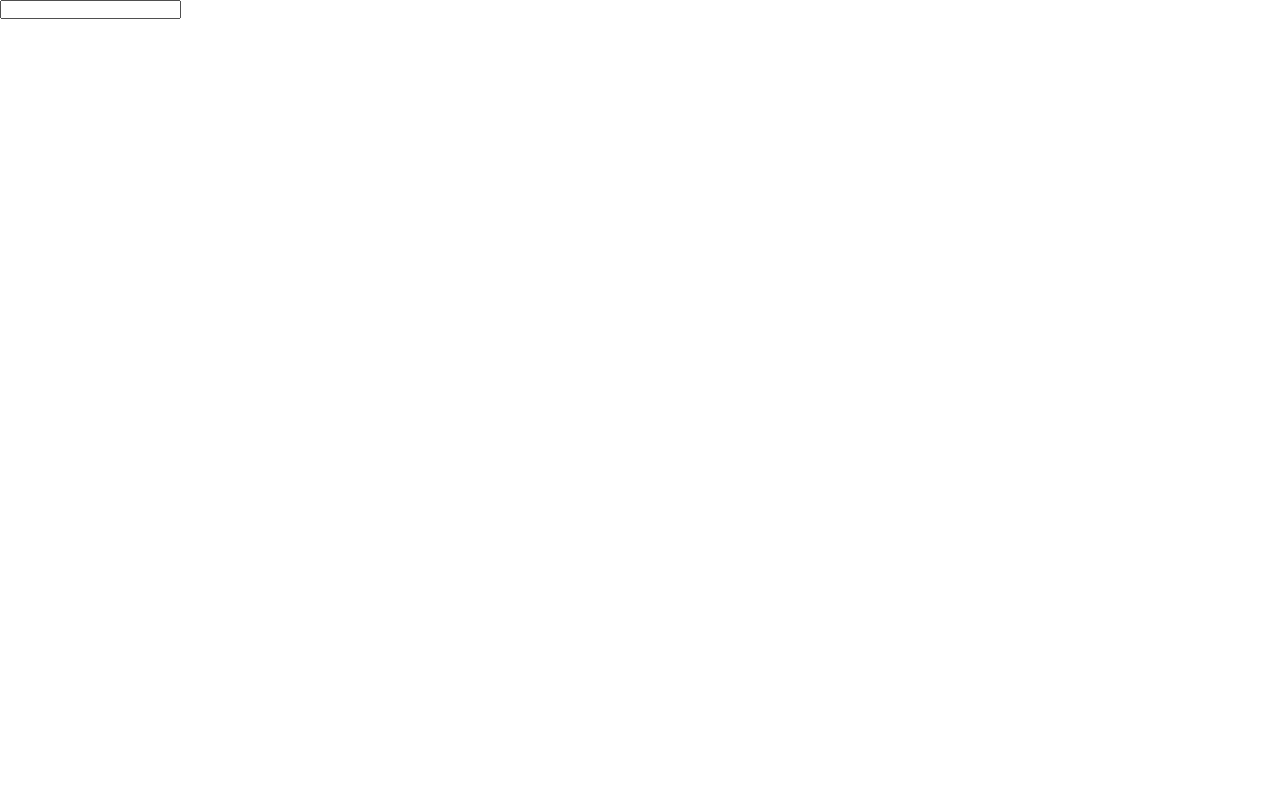
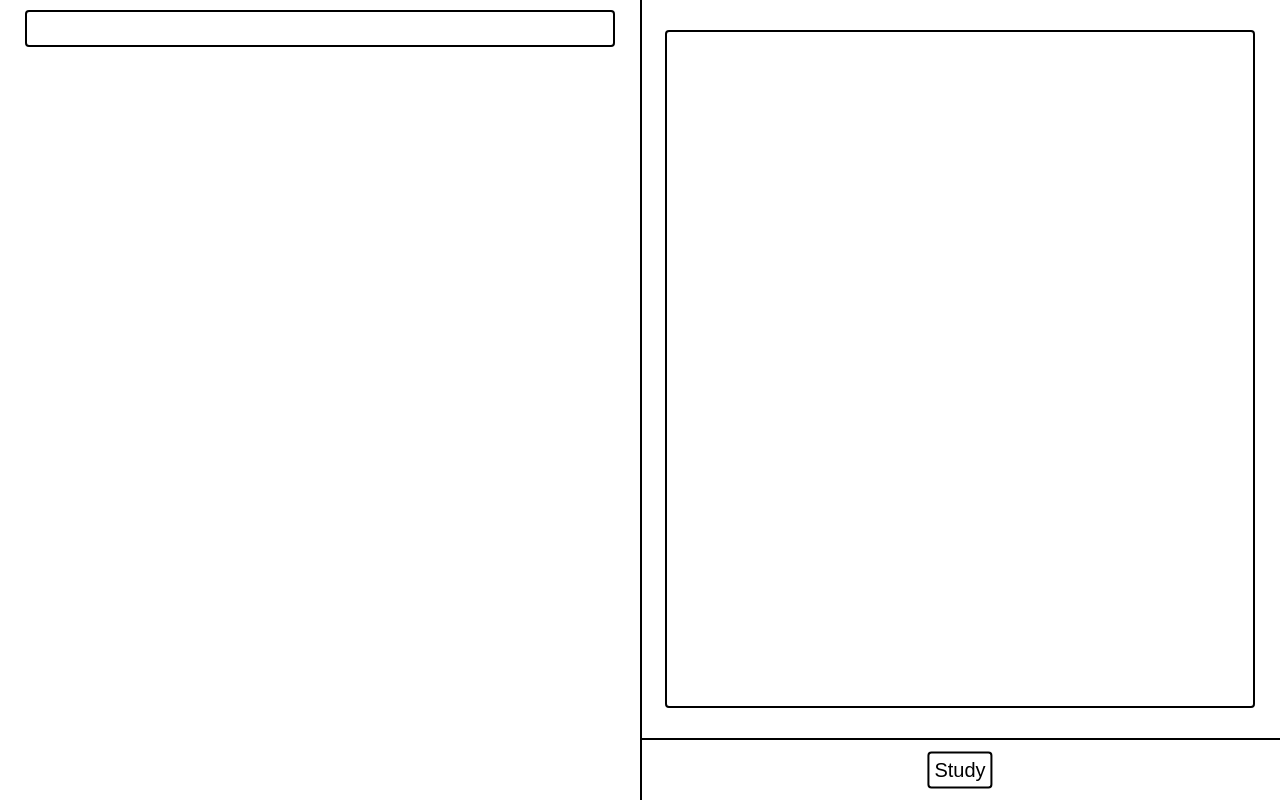
Before and after one commit to Quinteract/xenon-flashcards, a SvelteKit app: page /edit in a window 1280 px wide. Built offline with nearby package versions, Linux system fonts and the light colour scheme.

Commit message:
Finished basic UI

```diff
--- a/src/routes/+page.svelte
+++ b/src/routes/+page.svelte
@@ -60,7 +60,7 @@ h2 {
 }
 
 #edit:active {
-    background-color: lightgray;
+    background-color: gray;
 }
 
 #wrong {
--- a/src/routes/edit/+page.svelte
+++ b/src/routes/edit/+page.svelte
@@ -5,8 +5,88 @@
 </script>
 
 <div id="browser">
-    <input id="query">
+    <input id="query" autocomplete="off">
 </div>
 <div id="editor">
-    {card}
+    <div id="notecontainer">
+        <textarea id="note"></textarea>
+    </div>
+    <div id="toolbar">
+        <a href="/">
+            <button id="study">Study</button>
+        </a>
+    </div>
 </div>
+
+<style>
+    #browser {
+        position: absolute;
+        left: 0;
+        width: 50%;
+        height: 100%;
+        border-right: 2px solid black;
+        text-align: center;
+    }
+
+    #query {
+        width: 90%;
+        font-size: 20px;
+        border: 2px solid black;
+        border-radius: 4px;
+        margin-top: 10px;
+        text-align: left;
+        padding: 5px;
+    }
+
+    #editor {
+        position: absolute;
+        right: 0;
+        width: 50%;
+        height: 100%;
+    }
+
+    #notecontainer {
+        position: absolute;
+        width: 100%;
+        top: 0px;
+        bottom: 60px;
+        border-bottom: 2px solid black;
+    }
+
+    #note {
+        resize: none;
+        position: absolute;
+        width: 90%;
+        height: 90%;
+        top: 50%;
+        left: 50%;
+        transform: translateX(-50%) translateY(-50%);
+        font-size: 16px;
+        border: 2px solid black;
+        border-radius: 4px;
+        padding: 5px;
+    }
+
+    #toolbar {
+        position: absolute;
+        width: 100%;
+        height: 60px;
+        bottom: 0px;
+    }
+
+    #study {
+        position: absolute;
+        left: 50%;
+        top: 50%;
+        transform: translateX(-50%) translateY(-50%);
+        font-size: 20px;
+        border: 2px solid black;
+        border-radius: 4px;
+        padding: 5px;
+        background: white;
+    }
+
+    #study:active {
+        background: gray;
+    }
+</style>
```
